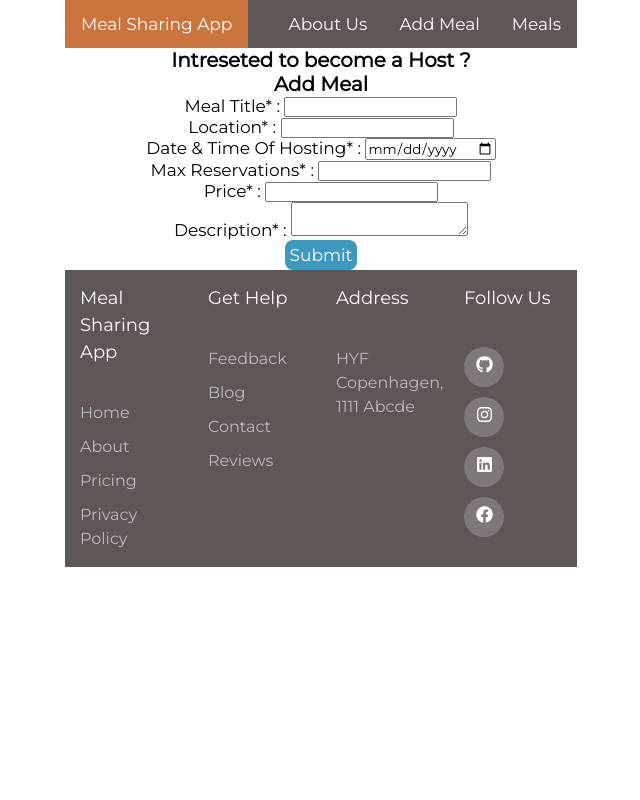
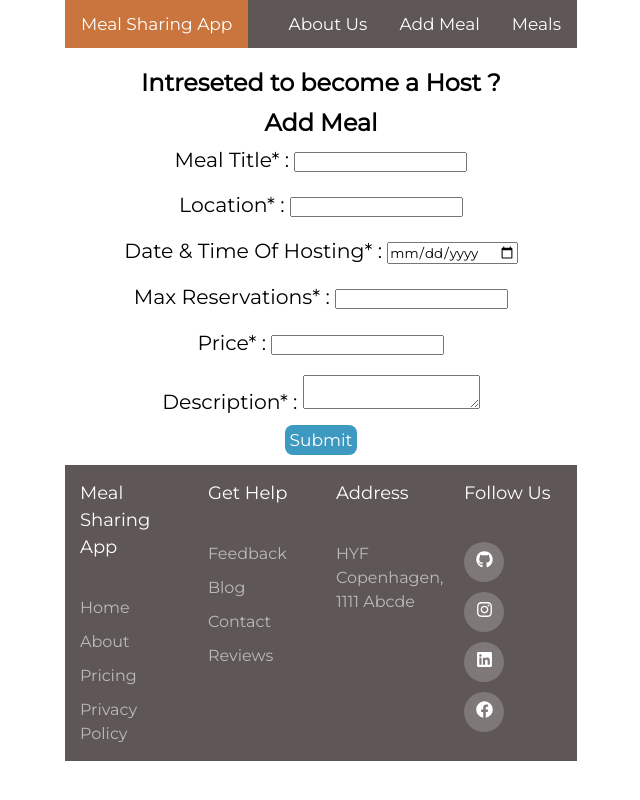
Before and after one commit to suvarna-ratna/meal-sharing, a React app: page /add-meal in a window 1280 px wide. Shown: the whole page, without its empty margins (319-959 px from the left). Built offline with nearby package versions, Linux system fonts and the light colour scheme; no server answers.

Commit message:
add meal changes css

```diff
--- a/src/client/components/AddMeal/AddMeal.css
+++ b/src/client/components/AddMeal/AddMeal.css
@@ -3,4 +3,9 @@
 }
 .addMeal {
   text-align: center;
+  font-size: larger;
+  padding: 2% 0;
 }
+.addMeal div {
+  padding: 2%;
+}
```
